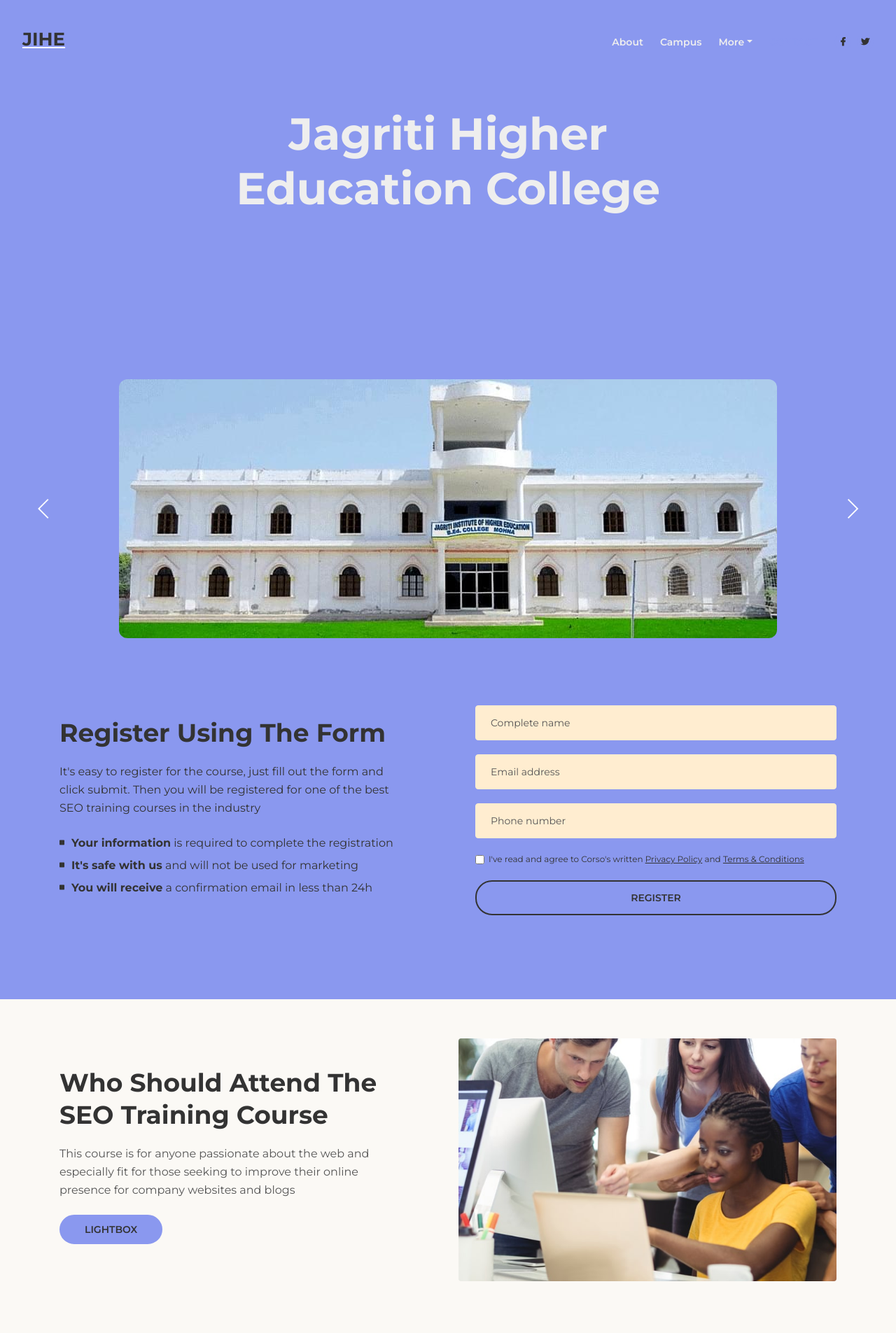
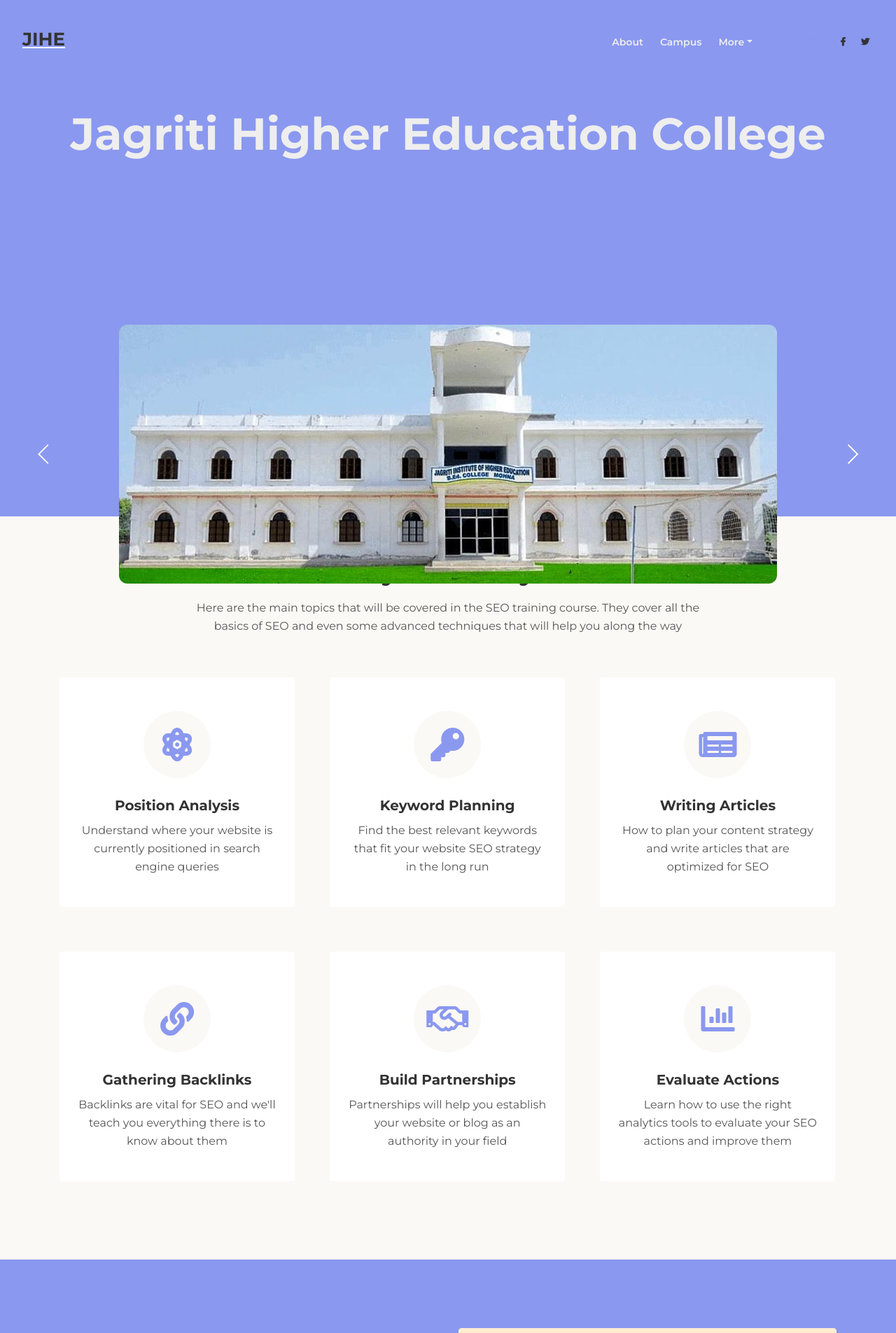
Before and after one commit to jihecoin/jihecoin.github.io, a PHP site: page / in a window 1280 px wide. Shown: the top 1905 px of the page at 70% size. Run offline with PHP 8.4, Linux system fonts and the light colour scheme.

Commit message:
ne design

```diff
--- a/css/styles.css
+++ b/css/styles.css
@@ -754,7 +754,7 @@
 .header {
 	position: relative;
 	padding-top: 8rem;
-	padding-bottom: 40%;
+	padding-bottom: 30%;
 	background-color:#8a98ef;
 	/* background: linear-gradient(to bottom right, rgba(0, 0, 0, 0.8), rgba(0, 0, 0, 0.8)), url('../images/header-background.jpg') center center no-repeat; */
 	background-size: cover;
@@ -1870,7 +1870,7 @@
 	/* Header */
 	.header h1,
 	.header .p-large {
-		width: 47rem;
+		/* width: 47rem; */
 		margin-right: auto;
 		margin-left: auto;
 	}
--- a/index.html
+++ b/index.html
@@ -152,89 +152,6 @@
     <!-- end of header -->
 
 
-    <!-- Registration -->
-    <div id="register" class="form-1">
-        <div class="container">
-            <div class="row">
-                <div class="col-lg-6">
-                    <div class="text-container">
-                        <h2>Register Using The Form</h2>
-                        <p>It's easy to register for the course, just fill out the form and click submit. Then you will be registered for one of the best SEO training courses in the industry</p>
-                        <ul class="list-unstyled li-space-lg">
-                            <li class="media">
-                                <i class="fas fa-square"></i>
-                                <div class="media-body"><strong>Your information</strong> is required to complete the registration</div>
-                            </li>
-                            <li class="media">
-                                <i class="fas fa-square"></i>
-                                <div class="media-body"><strong>It's safe with us</strong> and will not be used for marketing</div>
-                            </li>
-                            <li class="media">
-                                <i class="fas fa-square"></i>
-                                <div class="media-body"><strong>You will receive</strong> a confirmation email in less than 24h</div>
-                            </li>
-                        </ul>
-                    </div> <!-- end of text-container -->
-                </div> <!-- end of col -->
-                <div class="col-lg-6">
-
-                    <!-- Registration Form -->
-                    <div class="form-container">
-                        <form id="registrationForm" data-toggle="validator" data-focus="false">
-                            <div class="form-group">
-                                <input type="text" class="form-control-input" id="rname" name="rname" required>
-                                <label class="label-control" for="rname">Complete name</label>
-                                <div class="help-block with-errors"></div>
-                            </div>
-                            <div class="form-group">
-                                <input type="email" class="form-control-input" id="remail" name="remail" required>
-                                <label class="label-control" for="remail">Email address</label>
-                                <div class="help-block with-errors"></div>
-                            </div>
-                            <div class="form-group">
-                                <input type="text" class="form-control-input" id="rphone" name="rphone" required>
-                                <label class="label-control" for="rphone">Phone number</label>
-                                <div class="help-block with-errors"></div>
-                            </div>
-                            <div class="form-group checkbox">
-                                <input type="checkbox" id="rterms" value="Agreed-to-Terms" name="rterms" required>I've read and agree to Corso's written <a href="privacy-policy.html">Privacy Policy</a> and <a href="terms-conditions.html">Terms & Conditions</a>
-                                <div class="help-block with-errors"></div>
-                            </div>
-                            <div class="form-group">
-                                <button type="submit" class="form-control-submit-button">REGISTER</button>
-                            </div>
-                            <div class="form-message">
-                                <div id="rmsgSubmit" class="h3 text-center hidden"></div>
-                            </div>
-                        </form>
-                    </div> <!-- end of form-container -->
-                    <!-- end of registration form -->
-
-                </div> <!-- end of col -->
-            </div> <!-- end of row -->
-        </div> <!-- end of container -->
-    </div> <!-- end of form-1 -->
-    <!-- end of registration -->
-
-
-    <!-- Students -->
-    <div class="basic-3">
-        <div class="container">
-            <div class="row">
-                <div class="col-lg-6">
-                    <div class="text-container">
-                        <h2>Who Should Attend The SEO Training Course</h2>
-                        <p>This course is for anyone passionate about the web and especially fit for those seeking to improve their online presence for company websites and blogs </p>
-                        <a class="btn-solid-reg popup-with-move-anim" href="#details-lightbox">LIGHTBOX</a>
-                    </div> <!-- end of text-container -->
-                </div> <!-- end of col -->
-                <div class="col-lg-6">
-                    <img class="img-fluid" src="images/students.jpg" alt="alternative">
-                </div> <!-- end of col -->
-            </div> <!-- end of row -->
-        </div> <!-- end of container -->
-    </div> <!-- end of basic-3 -->
-    <!-- end of students -->
 
 
     <!-- Details Lightbox -->
@@ -280,31 +197,6 @@
     <!-- end of details lightbox -->
 
 
-    <!-- Video -->
-    <div class="basic-4">
-        <div class="container">
-            <div class="row">
-                <div class="col-lg-12">
-                    <h2>Course Video Presentation</h2>
-
-                    <!-- Video Preview -->
-                    <div class="image-container">
-                        <div class="video-wrapper">
-                            <a class="popup-youtube" href="https://www.youtube.com/watch?v=fLCjQJCekTs" data-effect="fadeIn">
-                                <img class="img-fluid" src="images/video.jpg" alt="alternative">
-                                <span class="video-play-button">
-                                    <span></span>
-                                </span>
-                            </a>
-                        </div> <!-- end of video-wrapper -->
-                    </div> <!-- end of image-container -->
-                    <!-- end of video preview -->
-
-                </div> <!-- end of col -->
-            </div> <!-- end of row -->
-        </div> <!-- end of container -->
-    </div> <!-- end of basic-4 -->
-    <!-- end of video -->
 
 
     <!-- Takeaways -->
```
Also changed, not shown: 2 other files.
